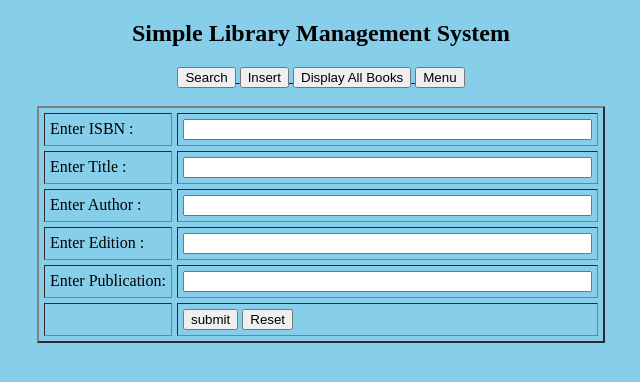
After one commit to josueal1/library-mgmt-system, a Flask app: page /insert in a window 1280 px wide. The commit adds this page. Shown: the top 382 px of the page, without its empty margins (319-959 px from the left). Run offline with Flask 2, Linux system fonts and the light colour scheme; some libraries are stand-ins or nearby versions.

Commit message:
feat(): Add Flask Template System

```diff
--- a/main.py
+++ b/main.py
@@ -17,6 +17,7 @@ app = Flask(
 # What happens when the user visits the site
 # We'll serve an HTML page mgmt system
 @app.route('/')
+@app.route('/insert')
 def base_page():
     # Sets the random number
     random_num = random.randint(1, 100000)
@@ -25,7 +26,7 @@ def base_page():
     # the app.route 'listener'
     return render_template(
         # template file path, starting from folder
-        'base.html',
+        'insert.html',
         # Sets the var random_number in the template
         random_number=random_num)
 
@@ -57,7 +58,7 @@ def book_page():
     if request.method == "GET":
         query = request.args.get("search")
         # query may be None, getDB handles
-        return render_template("displayBooks.html", db=getDB(query))
+        return render_template("display.html", db=getDB(query))
 
 
 @app.route("/api/v1/books", methods=["DELETE"])
--- a/templates/base.html
+++ b/templates/insert.html
@@ -1,16 +1,12 @@
-<!DOCTYPE HTML>
-<html>
+{% extends "realbase.html" %}
 
-<body bgcolor="87ceeb">
-	<center>
-		<h2>Simple Library Management System</h2>
-	</center>
+{% block component %}
 
 {% if book_was_entered %}
   <h3 border="2" align="center">
     <text style="color: green;"> Success!</text>
     <text>
-			Book information for
+      Book information for:
       <p><code>
         {{book["title"]}},
         {{book["author"]}},
@@ -55,17 +51,4 @@
 </table>
 </form>
 
-<form action="/books" method="GET">
-<table border="2" align="center" cellpadding="5" cellspacing="5">
-  <input type="submit" value="Display All Books">
-</table>
-</form>
-
-<form action="/search" method="GET">
-<table border="2" align="center" cellpadding="5" cellspacing="5">
-  <input type="submit" value="Search a Book">
-</table>
-</form>
-
-</body>
-</html>
+{% endblock %}
--- /dev/null
+++ b/templates/realbase.html
@@ -0,0 +1,25 @@
+
+<!DOCTYPE HTML>
+<html>
+  <script src="https://ajax.googleapis.com/ajax/libs/jquery/2.1.1/jquery.min.js">
+  </script>
+
+  <body bgcolor="87ceeb">
+    <center>
+      <h2>Simple Library Management System</h2>
+    </center>
+
+    <nav style="text-align:center">
+      <a href="/search"> <button>Search</button> </a>
+      <a href="/"> <button>Insert</button> </a>
+      <a href="/books"> <button>Display All Books</button> </a>
+      <button>Menu</button>
+    </nav>
+
+    <br>
+
+    {% block component %}
+    {% endblock %}
+
+  </body>
+</html>
```
Also changed, not shown: templates/display.html (added, +48 -0 lines), templates/displayBooks.html (deleted, +0 -58 lines), templates/search.html (+11 -0 lines). Lines whose indentation alone changed are shown as unchanged.
